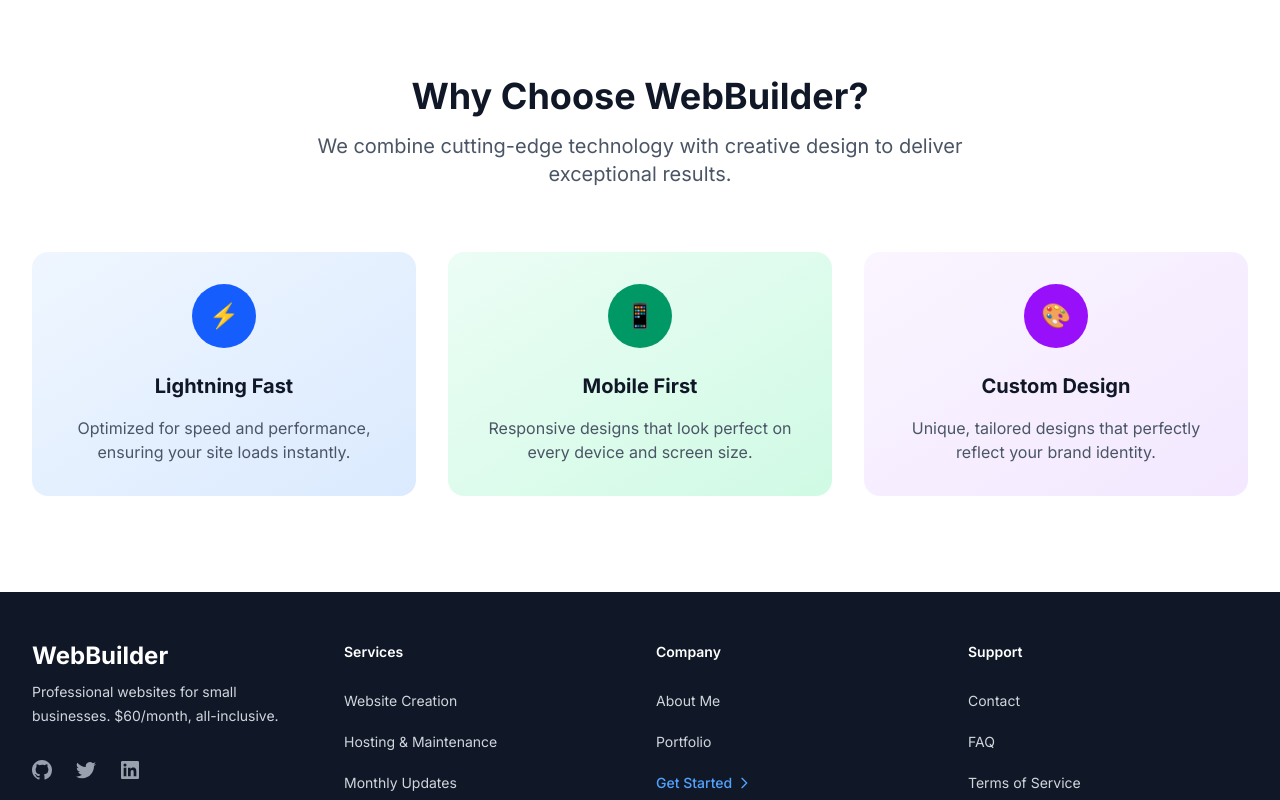
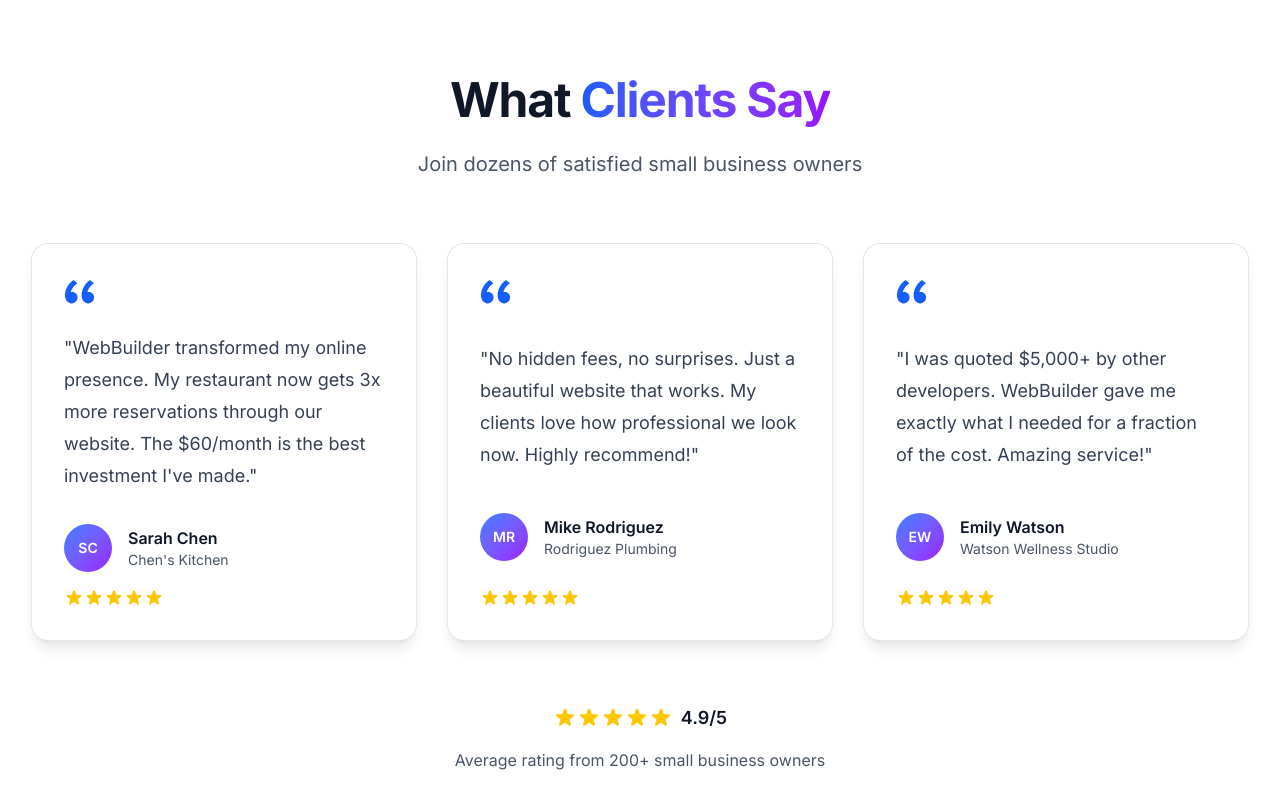
Before and after one commit to lucavehbiu/web-builder, a Next.js app: page / in a window 1280 px wide. Shown: the part 3280-4080 px from the top of the page. Built offline with nearby package versions, Linux system fonts and the light colour scheme.

Commit message:
add testimonials

```diff
--- a/app/page.tsx
+++ b/app/page.tsx
@@ -1,6 +1,7 @@
 import Hero from '@/components/sections/hero'
 import Features from '@/components/sections/features'
 import Pricing from '@/components/sections/pricing'
+import Testimonials from '@/components/sections/testimonials'
 import Link from 'next/link'
 
 export default function Home() {
@@ -51,48 +52,8 @@
       {/* Pricing Section */}
       <Pricing />
 
-      {/* Features Preview Section */}
-      <section className="py-24 bg-white">
-        <div className="max-w-7xl mx-auto px-4 sm:px-6 lg:px-8">
-          <div className="text-center mb-16">
-            <h2 className="text-3xl md:text-4xl font-bold text-gray-900 mb-4">
-              Why Choose WebBuilder?
-            </h2>
-            <p className="text-xl text-gray-600 max-w-2xl mx-auto">
-              We combine cutting-edge technology with creative design to deliver exceptional results.
-            </p>
-          </div>
-
-          <div className="grid md:grid-cols-3 gap-8">
-            {/* Feature 1 */}
-            <div className="text-center p-8 rounded-2xl bg-gradient-to-br from-blue-50 to-blue-100 hover:scale-105 transition-transform duration-200">
-              <div className="w-16 h-16 bg-blue-600 rounded-full flex items-center justify-center mx-auto mb-6">
-                <span className="text-white text-2xl">⚡</span>
-              </div>
-              <h3 className="text-xl font-bold text-gray-900 mb-4">Lightning Fast</h3>
-              <p className="text-gray-600">Optimized for speed and performance, ensuring your site loads instantly.</p>
-            </div>
-
-            {/* Feature 2 */}
-            <div className="text-center p-8 rounded-2xl bg-gradient-to-br from-emerald-50 to-emerald-100 hover:scale-105 transition-transform duration-200">
-              <div className="w-16 h-16 bg-emerald-600 rounded-full flex items-center justify-center mx-auto mb-6">
-                <span className="text-white text-2xl">📱</span>
-              </div>
-              <h3 className="text-xl font-bold text-gray-900 mb-4">Mobile First</h3>
-              <p className="text-gray-600">Responsive designs that look perfect on every device and screen size.</p>
-            </div>
-
-            {/* Feature 3 */}
-            <div className="text-center p-8 rounded-2xl bg-gradient-to-br from-purple-50 to-purple-100 hover:scale-105 transition-transform duration-200">
-              <div className="w-16 h-16 bg-purple-600 rounded-full flex items-center justify-center mx-auto mb-6">
-                <span className="text-white text-2xl">🎨</span>
-              </div>
-              <h3 className="text-xl font-bold text-gray-900 mb-4">Custom Design</h3>
-              <p className="text-gray-600">Unique, tailored designs that perfectly reflect your brand identity.</p>
-            </div>
-          </div>
-        </div>
-      </section>
+      {/* Testimonials Section */}
+      <Testimonials />
     </div>
   );
 }
--- /dev/null
+++ b/src/components/sections/testimonials.tsx
@@ -0,0 +1,108 @@
+export default function Testimonials() {
+  const testimonials = [
+    {
+      quote: "WebBuilder transformed my online presence. My restaurant now gets 3x more reservations through our website. The $60/month is the best investment I've made.",
+      name: "Sarah Chen",
+      business: "Chen's Kitchen",
+      avatar: "SC"
+    },
+    {
+      quote: "No hidden fees, no surprises. Just a beautiful website that works. My clients love how professional we look now. Highly recommend!",
+      name: "Mike Rodriguez",
+      business: "Rodriguez Plumbing",
+      avatar: "MR"
+    },
+    {
+      quote: "I was quoted $5,000+ by other developers. WebBuilder gave me exactly what I needed for a fraction of the cost. Amazing service!",
+      name: "Emily Watson",
+      business: "Watson Wellness Studio",
+      avatar: "EW"
+    }
+  ]
+
+  return (
+    <section className="py-24 bg-white">
+      <div className="mx-auto max-w-7xl px-6 lg:px-8">
+        {/* Header */}
+        <div className="mx-auto max-w-2xl text-center">
+          <h2 className="text-3xl font-bold tracking-tight text-gray-900 sm:text-4xl lg:text-5xl">
+            What{" "}
+            <span className="text-transparent bg-clip-text bg-gradient-to-r from-blue-600 to-purple-600">
+              Clients Say
+            </span>
+          </h2>
+          <p className="mt-6 text-lg leading-8 text-gray-600 sm:text-xl">
+            Join dozens of satisfied small business owners
+          </p>
+        </div>
+
+        {/* Testimonials Grid */}
+        <div className="mx-auto mt-16 grid max-w-2xl grid-cols-1 gap-8 lg:mx-0 lg:max-w-none lg:grid-cols-3">
+          {testimonials.map((testimonial, index) => (
+            <div
+              key={testimonial.name}
+              className="group relative flex flex-col justify-between rounded-2xl bg-white p-8 shadow-lg ring-1 ring-gray-200 hover:shadow-xl hover:ring-blue-300 transition-all duration-300"
+            >
+              {/* Quote Icon */}
+              <div className="mb-6">
+                <svg className="h-8 w-8 text-blue-600" fill="currentColor" viewBox="0 0 32 32" aria-hidden="true">
+                  <path d="M9.352 4C4.456 7.456 1 13.12 1 19.36c0 5.088 3.072 8.064 6.624 8.064 3.36 0 5.856-2.688 5.856-5.856 0-3.168-2.208-5.472-5.088-5.472-.576 0-1.344.096-1.536.192.48-3.264 3.552-7.104 6.624-9.024L9.352 4zm16.512 0c-4.8 3.456-8.256 9.12-8.256 15.36 0 5.088 3.072 8.064 6.624 8.064 3.264 0 5.856-2.688 5.856-5.856 0-3.168-2.304-5.472-5.184-5.472-.576 0-1.248.096-1.44.192.48-3.264 3.456-7.104 6.528-9.024L25.864 4z" />
+                </svg>
+              </div>
+
+              {/* Quote */}
+              <blockquote className="text-lg leading-8 text-gray-700 mb-8">
+                "{testimonial.quote}"
+              </blockquote>
+
+              {/* Author */}
+              <div className="flex items-center gap-4">
+                {/* Avatar */}
+                <div className="flex h-12 w-12 items-center justify-center rounded-full bg-gradient-to-br from-blue-500 to-purple-600 text-white font-semibold text-sm">
+                  {testimonial.avatar}
+                </div>
+
+                {/* Author Info */}
+                <div>
+                  <div className="font-semibold text-gray-900">{testimonial.name}</div>
+                  <div className="text-sm text-gray-600">{testimonial.business}</div>
+                </div>
+              </div>
+
+              {/* Star Rating */}
+              <div className="mt-4 flex">
+                {[...Array(5)].map((_, i) => (
+                  <svg key={i} className="h-5 w-5 text-yellow-400" fill="currentColor" viewBox="0 0 20 20">
+                    <path d="M9.049 2.927c.3-.921 1.603-.921 1.902 0l1.07 3.292a1 1 0 00.95.69h3.462c.969 0 1.371 1.24.588 1.81l-2.8 2.034a1 1 0 00-.364 1.118l1.07 3.292c.3.921-.755 1.688-1.54 1.118l-2.8-2.034a1 1 0 00-1.175 0l-2.8 2.034c-.784.57-1.838-.197-1.539-1.118l1.07-3.292a1 1 0 00-.364-1.118L2.98 8.72c-.783-.57-.38-1.81.588-1.81h3.461a1 1 0 00.951-.69l1.07-3.292z" />
+                  </svg>
+                ))}
+              </div>
+
+              {/* Hover Effect Background */}
+              <div className="absolute inset-0 rounded-2xl bg-gradient-to-br from-blue-50/30 to-purple-50/30 opacity-0 group-hover:opacity-100 transition-opacity duration-300 -z-10"></div>
+            </div>
+          ))}
+        </div>
+
+        {/* Bottom CTA */}
+        <div className="mt-16 text-center">
+          <div className="inline-flex flex-col items-center space-y-4">
+            <div className="flex items-center space-x-2">
+              <div className="flex">
+                {[...Array(5)].map((_, i) => (
+                  <svg key={i} className="h-6 w-6 text-yellow-400" fill="currentColor" viewBox="0 0 20 20">
+                    <path d="M9.049 2.927c.3-.921 1.603-.921 1.902 0l1.07 3.292a1 1 0 00.95.69h3.462c.969 0 1.371 1.24.588 1.81l-2.8 2.034a1 1 0 00-.364 1.118l1.07 3.292c.3.921-.755 1.688-1.54 1.118l-2.8-2.034a1 1 0 00-1.175 0l-2.8 2.034c-.784.57-1.838-.197-1.539-1.118l1.07-3.292a1 1 0 00-.364-1.118L2.98 8.72c-.783-.57-.38-1.81.588-1.81h3.461a1 1 0 00.951-.69l1.07-3.292z" />
+                  </svg>
+                ))}
+              </div>
+              <span className="text-lg font-semibold text-gray-900">4.9/5</span>
+            </div>
+            <p className="text-gray-600">
+              Average rating from 200+ small business owners
+            </p>
+          </div>
+        </div>
+      </div>
+    </section>
+  )
+}
```
